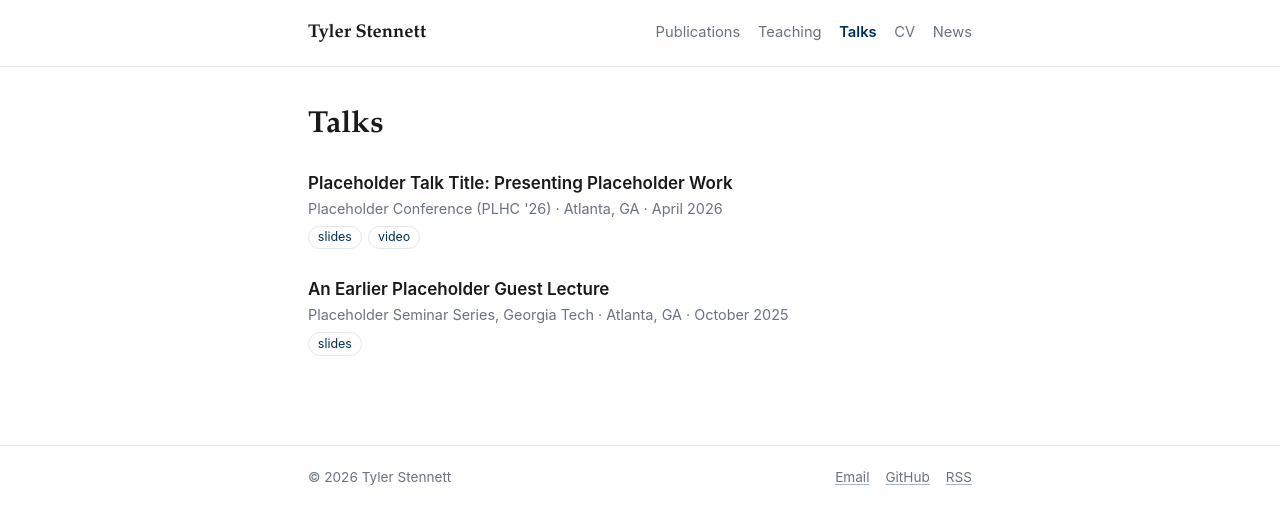
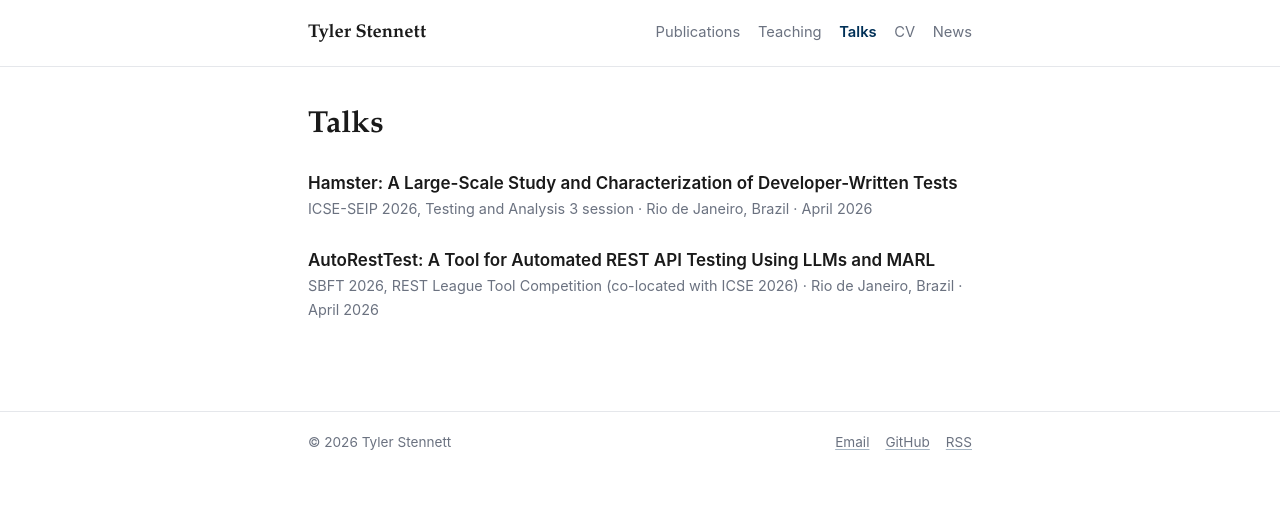
Before and after one commit to tylerstennett/tylerstennett.github.io, a Jekyll site: the page built from talks.md, in a window 1280 px wide. Shown: the top 524 px of the page. Built offline with Jekyll 4.4.1, drawn with Linux system fonts in a browser that asks for light colours.

Commit message:
feat: add icse-seip and sbft 2026 talks, fix repeated wording

```diff
--- a/_data/talks.yml
+++ b/_data/talks.yml
@@ -1,17 +1,12 @@
 # Talks rendered on /talks/ in reverse chronological order.
 # links keys (slides, video, ...) are optional; only present keys render.
 
-- title: "Placeholder Talk Title: Presenting Placeholder Work"
-  event: "Placeholder Conference (PLHC '26)"
-  location: "Atlanta, GA"
+- title: "Hamster: A Large-Scale Study and Characterization of Developer-Written Tests"
+  event: "ICSE-SEIP 2026, Testing and Analysis 3 session"
+  location: "Rio de Janeiro, Brazil"
   date: 2026-04-15
-  links:
-    slides: "#"
-    video: "#"
 
-- title: "An Earlier Placeholder Guest Lecture"
-  event: "Placeholder Seminar Series, Georgia Tech"
-  location: "Atlanta, GA"
-  date: 2025-10-01
-  links:
-    slides: "#"
+- title: "AutoRestTest: A Tool for Automated REST API Testing Using LLMs and MARL"
+  event: "SBFT 2026, REST League Tool Competition (co-located with ICSE 2026)"
+  location: "Rio de Janeiro, Brazil"
+  date: 2026-04-12
```
Also changed, not shown: _posts/2026-06-30-future-leaders-of-ai.md (+1 -1 lines).
